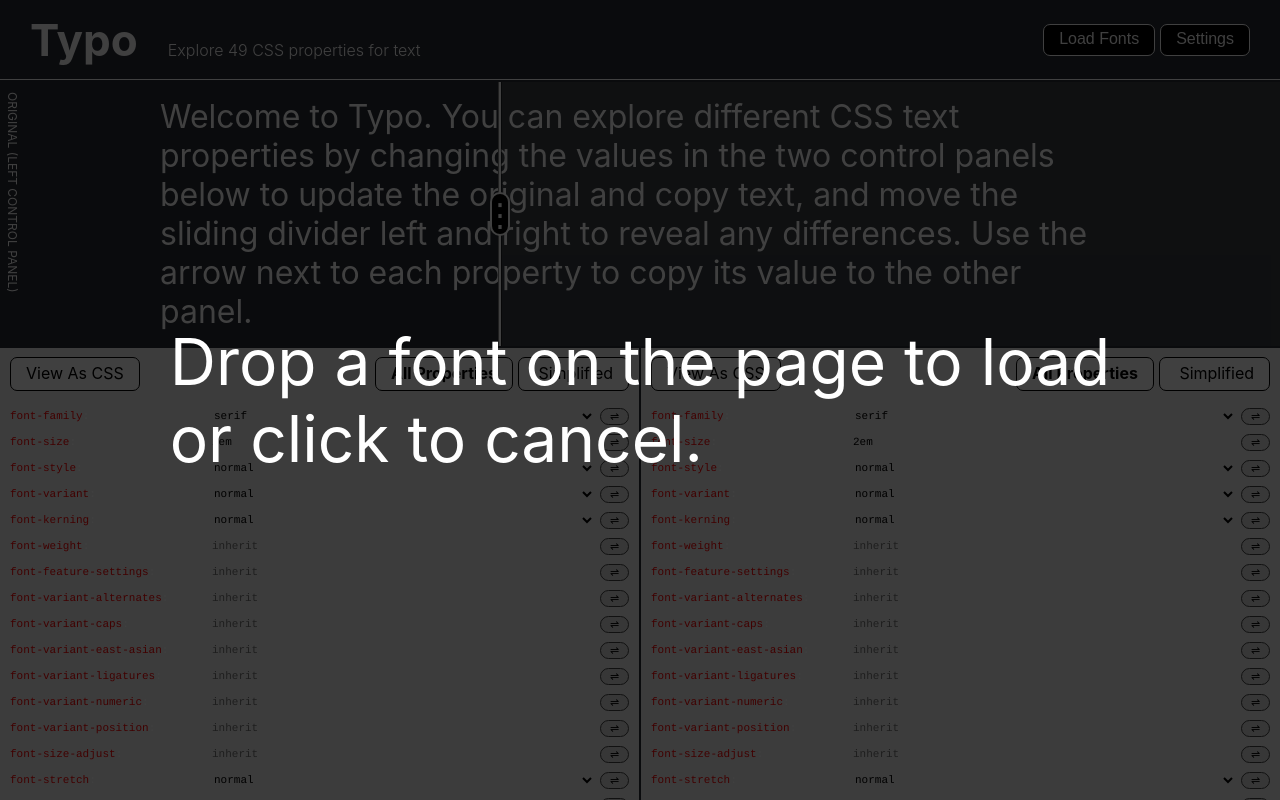
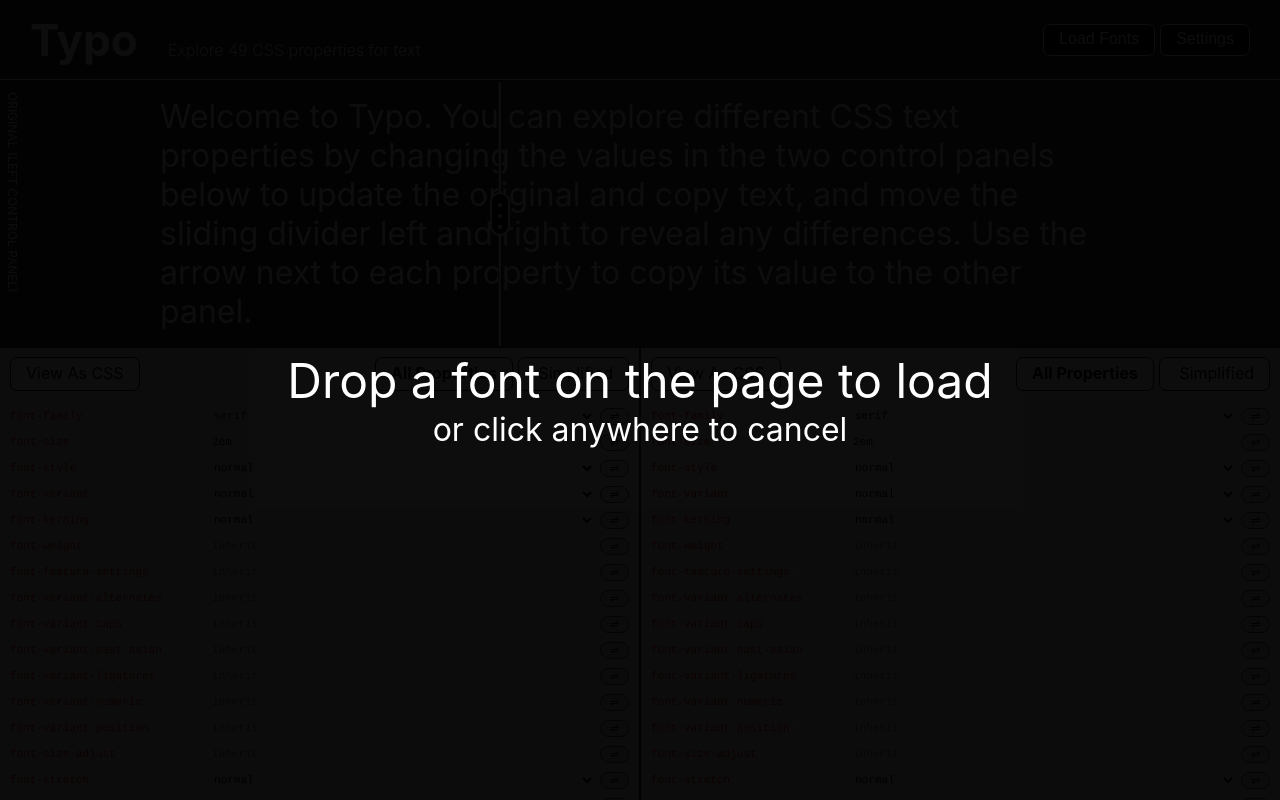
Before and after one commit to onion2k/typo, a React (Create React App) app: page / in a window 1280 px wide. Both pictures are taken after a click on the button "Load Fonts". Built offline with nearby package versions, Linux system fonts and the light colour scheme.

Commit message:
Font loading with custom options added

```diff
--- a/src/App.css
+++ b/src/App.css
@@ -20,20 +20,6 @@
   z-index: 7;
 }
 
-.dropzone {
-  font-size: 4em;
-  display: flex;
-  align-items: center;
-  justify-content: center;
-  position: absolute;
-  top: 0;
-  left: 0;
-  right: 0;
-  bottom: 0;
-  background-color: rgba(0, 0, 0, 0.75);
-  z-index: 9;
-}
-
 .typo-header {
   grid-area: header;
 }
--- a/src/App.js
+++ b/src/App.js
@@ -1,10 +1,14 @@
 import React, { useState } from "react";
 import SplitContext from "./Split";
+import CssPropertiesContext from "./CssProperties";
 import Typo from "./Components/Typo";
 import Controller from "./Components/Controller";
 import Divider from "./Components/Divider";
 import Header from "./Components/Header";
 import "./App.css";
+
+const cssdata = require("./ctf.json");
+const cssTextFeatures = cssdata.cssTextFeatures;
 
 const defaultState = {
   color: "#ffffff",
@@ -30,9 +34,22 @@
     setCopy({ ...copyStyle });
   };
 
+  const updateFont = (fontName) => {
+
+    cssTextFeatures[0].options.push(fontName);
+
+    const originalStyle = { ...original };
+    originalStyle["fontFamily"] = fontName;
+    setOriginal({ ...originalStyle });
+
+    const copyStyle = { ...copy };
+    copyStyle["fontFamily"] = fontName;
+    setCopy({ ...copyStyle });
+  }
+
   return (
     <div className={"App"}>
-      <Header setContent={setContent} />
+      <Header setContent={setContent} updateFont={updateFont}/>
       <SplitContext.Provider value={{ split: split, update: setSplit }}>
         <div className="typo-splitscreen">
           <Typo
@@ -50,6 +67,7 @@
           <Divider />
         </div>
       </SplitContext.Provider>
+      <CssPropertiesContext.Provider value={{ cssTextFeatures }}>
       <Controller
         id={"original"}
         style={original}
@@ -62,6 +80,7 @@
         update={setCopy}
         transfer={transfer}
       />
+      </CssPropertiesContext.Provider>
     </div>
   );
 }
--- a/src/Components/Header.css
+++ b/src/Components/Header.css
@@ -37,3 +37,21 @@
   cursor: pointer;
   margin-left: 5px;
 }
+
+.dropzone {
+  font-size: 3rem;
+  display: flex;
+  flex-direction: column;
+  align-items: center;
+  justify-content: center;
+  position: absolute;
+  top: 0;
+  left: 0;
+  right: 0;
+  bottom: 0;
+  background-color: rgba(0, 0, 0, 0.95);
+  z-index: 9;
+}
+.dropzone span {
+  font-size: 2rem;
+}
--- a/src/Components/Header.js
+++ b/src/Components/Header.js
@@ -1,4 +1,5 @@
 import React, { useState, useCallback } from "react";
+import path from 'path';
 import { useDropzone } from "react-dropzone";
 import "./Header.css";
 
@@ -17,27 +18,22 @@
   });
 }
 
-export default function Header({ setContent }) {
+export default function Header({ setContent, updateFont }) {
   const [loadfont, setLoadfont] = useState(false);
 
   const onDrop = useCallback(acceptedFiles => {
     acceptedFiles.forEach(file => {
       const fontLoader = addFont(file);
+      const fontName = file.name.substr(0, file.name.length - path.extname(file.name).length);
 
       fontLoader.then(font => {
-        const fontFace = new FontFace("custom", font);
+        const fontFace = new FontFace(fontName, font);
         fontFace.load();
         document.fonts.add(fontFace);
 
         setLoadfont(false);
+        updateFont(fontName);
 
-        // const originalStyle = { ...original };
-        // originalStyle["fontFamily"] = "custom";
-        // setOriginal({ ...originalStyle });
-
-        // const copyStyle = { ...copy };
-        // copyStyle["fontFamily"] = "custom";
-        // setCopy({ ...copyStyle });
       });
     });
   }, []);
@@ -57,8 +53,7 @@
           }}
         >
           Drop a font on the page to load
-          <br />
-          or click to cancel.
+          <span>or click anywhere to cancel</span>
         </div>
       )}
       <h1>
--- /dev/null
+++ b/src/CssProperties.js
@@ -0,0 +1,5 @@
+import React from 'react';
+
+const CssPropertiesContext = React.createContext(null);
+
+export default CssPropertiesContext;
```
Also changed, not shown: 1 other file (tests, documents, lock files or other folders).
